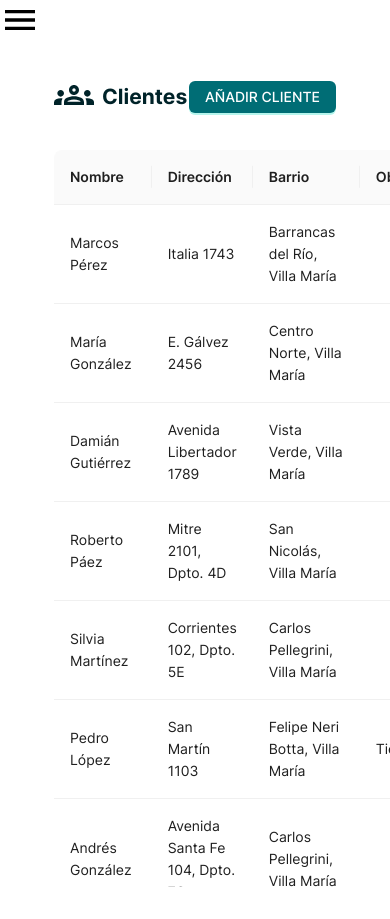
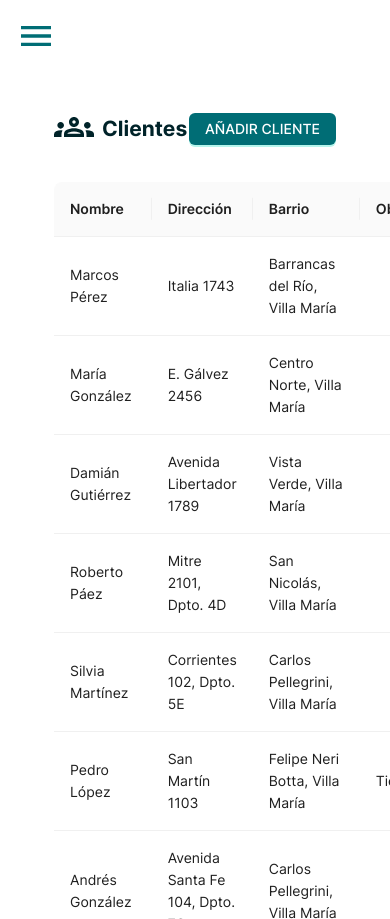
Before and after one commit to TomySanchez/lnz10_recentia-project, a React (Vite) app: page /clientes in a window 390 px wide. Before the commit the page ends 887 px from the top, so only its background shows below. Built offline with nearby package versions, Linux system fonts and the light colour scheme; sample sign-in values are in the browser's storage.

Commit message:
feat: ResponsiveContext

```diff
--- a/src/App.jsx
+++ b/src/App.jsx
@@ -2,6 +2,7 @@ import { ConfigProvider } from 'antd';
 import { Routes } from './routes/Routes';
 import esEs from 'antd/locale/es_ES';
 import { colorsPalette } from './utils/colorsPalette';
+import { ResponsiveProvider } from './contexts/ResponsiveContext';
 
 function App() {
   const { darkMediumColor, primaryColor, lightColor, lightExtraColor, white } =
@@ -36,9 +37,11 @@ function App() {
         }
       }}
     >
-      <div className='App'>
-        <Routes />
-      </div>
+      <ResponsiveProvider>
+        <div className='App'>
+          <Routes />
+        </div>
+      </ResponsiveProvider>
     </ConfigProvider>
   );
 }
--- /dev/null
+++ b/src/contexts/ResponsiveContext.jsx
@@ -0,0 +1,25 @@
+import { createContext, useEffect, useState } from 'react';
+
+export const ResponsiveContext = createContext();
+
+export const ResponsiveProvider = ({ children }) => {
+  const [windowWidth, setWindowWidth] = useState(window.innerWidth);
+
+  useEffect(() => {
+    function handleResize() {
+      setWindowWidth(window.innerWidth);
+    }
+
+    window.addEventListener('resize', handleResize);
+
+    return () => {
+      window.removeEventListener('resize', handleResize);
+    };
+  }, []);
+
+  return (
+    <ResponsiveContext.Provider value={windowWidth}>
+      {children}
+    </ResponsiveContext.Provider>
+  );
+};
--- a/src/layouts/MainLayout.jsx
+++ b/src/layouts/MainLayout.jsx
@@ -1,28 +1,18 @@
-import { useEffect, useState } from 'react';
+import { useContext, useState } from 'react';
 import { Layout } from 'antd';
 import { Outlet } from 'react-router-dom';
 import { Sidebar } from './Sidebar';
 import { MobileMenu } from './MobileMenu';
 import { MdOutlineMenu } from 'react-icons/md';
+import { ResponsiveContext } from '../contexts/ResponsiveContext';
 
 const { Content, Sider } = Layout;
 
 export const MainLayout = () => {
+  const windowWidth = useContext(ResponsiveContext);
+
   const [isCollapsed, setIsCollapsed] = useState(false);
   const [openMobileMenu, setOpenMobileMenu] = useState(false);
-  const [windowWidth, setWindowWidth] = useState(window.innerWidth);
-
-  useEffect(() => {
-    function handleResize() {
-      setWindowWidth(window.innerWidth);
-    }
-
-    window.addEventListener('resize', handleResize);
-
-    return () => {
-      window.removeEventListener('resize', handleResize);
-    };
-  }, []);
 
   function handleMobileMenuClick() {
     setOpenMobileMenu(true);
@@ -44,7 +34,7 @@ export const MainLayout = () => {
         <>
           <span>
             <MdOutlineMenu
-              className='pointer'
+              className='mobile-menu-icon pointer'
               size={40}
               onClick={handleMobileMenuClick}
             />
--- a/src/layouts/layouts.css
+++ b/src/layouts/layouts.css
@@ -92,6 +92,11 @@
   gap: 8px;
 }
 
+.MobileMenu button {
+  font-weight: 500;
+  color: var(--dark-medium-color);
+}
+
 .mobile-menu-brand {
   display: flex;
   /* align-items: center; */
@@ -114,3 +119,8 @@
   width: 40px;
   height: 40px;
 }
+
+.mobile-menu-icon {
+  margin: 16px;
+  color: var(--primary-color);
+}
--- a/src/pages/clientes/Clientes.jsx
+++ b/src/pages/clientes/Clientes.jsx
@@ -33,7 +33,8 @@ export const Clientes = () => {
       icon={<MdOutlineGroups size={40} />}
       extra={<AddButton element='cliente' onAdd={handleAdd} />}
     >
-      <ClientesTable onInfo={handleInfo} onEdit={handleEdit} />
+      {<ClientesTable onInfo={handleInfo} onEdit={handleEdit} />}
+
       <ClientesDrawer
         mode={drawerMode}
         cliente={selectedCliente}
```
